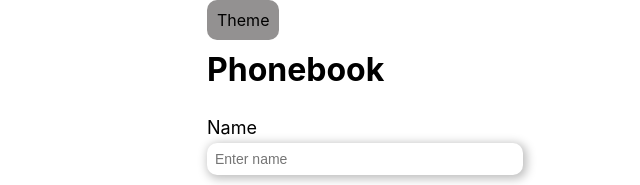
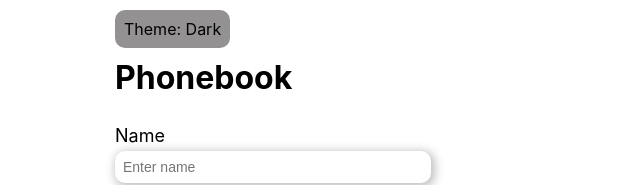
Before and after one commit to Tanya8135/hw-07-test, a React (Create React App) app: page / in a window 1280 px wide. Shown: the top 185 px of the page, without its empty margins (275-915 px from the left). Built offline with nearby package versions, Linux system fonts and the light colour scheme; no server answers.

Commit message:
update styles for btn Theme

```diff
--- a/src/components/App.jsx
+++ b/src/components/App.jsx
@@ -1,60 +1,9 @@
-// import { ContactList } from './ContactList/ContactList';
-// import { ContactForm } from './ContactForm/ContactForm';
-// import { Filter } from './Filter/Filter';
-
-// export function App() {
-//   return (
-//     <div>
-//       <main>
-//         <button>Theme</button>
-//         <h1>Phonebook</h1>
-//         <ContactForm />
-//         <h2> Contacts</h2>
-//         <Filter />
-//         <ContactList />
-//       </main>
-//     </div>
-//   );
-// }
-
-/* import { useState } from 'react';
-import { ContactList } from './ContactList/ContactList';
-import { ContactForm } from './ContactForm/ContactForm';
-import { Filter } from './Filter/Filter';
-
-import css from './App.module.css';
-
-export function App() {
-  const [darkTheme, setDarkTheme] = useState(false);
-
-  const toggleTheme = () => {
-    setDarkTheme(prevTheme => !prevTheme);
-  };
-
-  return (
-    <div className={`${darkTheme ? 'darkTheme' : 'lightTheme'}`}>
-      <main>
-        <button className={css.btnTheme} onClick={toggleTheme}>
-          Theme
-        </button>
-        <h1>Phonebook</h1>
-        <ContactForm />
-        <h2> Contacts</h2>
-        <Filter />
-        <ContactList />
-      </main>
-    </div>
-  );
-} */
-
 import React, { useState, useEffect } from 'react';
 import { ContactList } from './ContactList/ContactList';
 import { ContactForm } from './ContactForm/ContactForm';
 import { Filter } from './Filter/Filter';
 
 import css from './App.module.css';
-
-// import './index.css';
 
 export function App() {
   const [darkTheme, setDarkTheme] = useState(false);
@@ -74,10 +23,10 @@ export function App() {
   }, [darkTheme]);
 
   return (
-    <div>
+    <div className={css.appBox}>
       <main>
         <button className={css.btnTheme} onClick={toggleTheme}>
-          Theme
+          Theme: {darkTheme ? 'Light' : 'Dark'}
         </button>
         <h1>Phonebook</h1>
         <ContactForm />
--- a/src/components/App.module.css
+++ b/src/components/App.module.css
@@ -1,15 +1,22 @@
+.appBox {
+  margin-top: 10px;
+  min-width: 500px;
+}
+
 .btnTheme {
   background-color: #939191;
-  padding: 10px;
+  padding: 9px;
   border-radius: 10px;
+
+  transition-property: background-color, color;
+  transition-duration: 250ms;
+  transition-timing-function: cubic-bezier(0.4, 0, 0.2, 1);
+
+  &:hover {
+    background-color: #818181;
+  }
+
+  &:active {
+    background-color: #454545;
+  }
 }
-
-/* .darkTheme {
-  background: #2c3a41;
-  color: #fff;
-}
-
-.lightTheme {
-  background: #fff;
-  color: #000;
-} */
```
